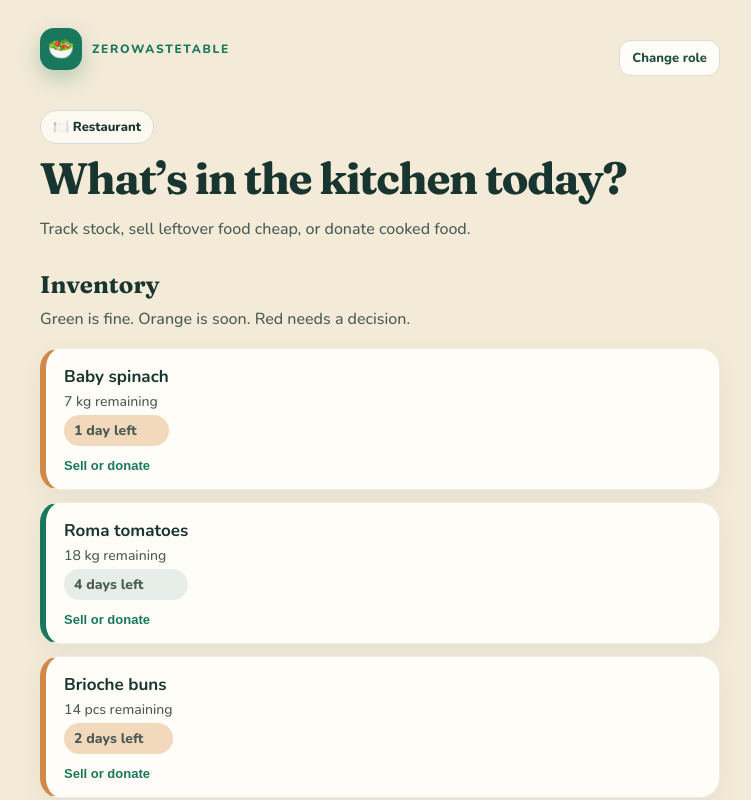
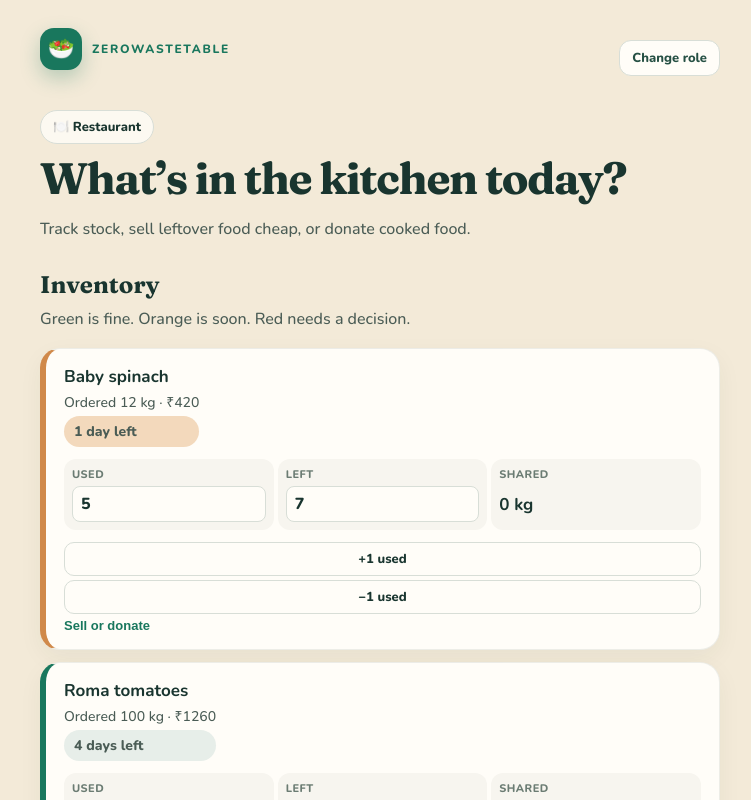
Before and after one commit to Manajain20/ZeroWasteTable, a React (Vite) app: page / in a window 1280 px wide. Both pictures are taken after a click on the button 640 px from the left and 432 px from the top of the page. Shown: the top 800 px of the page, without its empty margins (260-1011 px from the left). Built offline with nearby package versions, Linux system fonts and the light colour scheme.

Commit message:
Track used, leftover, and shared stock, scale listing prices from order cost, and refresh next-order suggestions from those logs.

```diff
--- a/src/App.jsx
+++ b/src/App.jsx
@@ -1,4 +1,4 @@
-import { useState } from 'react'
+import { useEffect, useState } from 'react'
 
 const roles = [
   {
@@ -28,10 +28,10 @@ function dateFromToday(days) {
 }
 
 const startingItems = [
-  { id: '1', name: 'Baby spinach', quantity: 7, unit: 'kg', expiry: dateFromToday(1), status: 'in-stock', lastOrder: 12, avgWastePct: 0.25 },
-  { id: '2', name: 'Roma tomatoes', quantity: 18, unit: 'kg', expiry: dateFromToday(4), status: 'in-stock', lastOrder: 100, avgWastePct: 0.2 },
-  { id: '3', name: 'Brioche buns', quantity: 14, unit: 'pcs', expiry: dateFromToday(2), status: 'in-stock', lastOrder: 24, avgWastePct: 0.18 },
-  { id: '4', name: 'Cooked herb chicken', quantity: 9, unit: 'portions', expiry: dateFromToday(0), status: 'in-stock', lastOrder: 18, avgWastePct: 0.34 },
+  { id: '1', name: 'Baby spinach', quantity: 7, used: 5, shared: 0, ordered: 12, cost: 420, unit: 'kg', expiry: dateFromToday(1), status: 'in-stock', lastOrder: 12, avgWastePct: 0.25 },
+  { id: '2', name: 'Roma tomatoes', quantity: 18, used: 82, shared: 0, ordered: 100, cost: 1260, unit: 'kg', expiry: dateFromToday(4), status: 'in-stock', lastOrder: 100, avgWastePct: 0.2 },
+  { id: '3', name: 'Brioche buns', quantity: 14, used: 10, shared: 0, ordered: 24, cost: 960, unit: 'pcs', expiry: dateFromToday(2), status: 'in-stock', lastOrder: 24, avgWastePct: 0.18 },
+  { id: '4', name: 'Cooked herb chicken', quantity: 9, used: 9, shared: 0, ordered: 18, cost: 810, unit: 'portions', expiry: dateFromToday(0), status: 'in-stock', lastOrder: 18, avgWastePct: 0.34 },
 ]
 
 function daysLeft(expiry) {
@@ -52,16 +52,45 @@ function freshness(item) {
   return { label: `${days} days left`, tone: 'ok' }
 }
 
+function orderedQty(item) {
+  return item.ordered || item.lastOrder || 0
+}
+
+function thisCycleWaste(item) {
+  const ordered = orderedQty(item)
+  if (!ordered) return null
+  const unused = Math.max(0, ordered - (item.used || 0))
+  return unused / ordered
+}
+
+function wasteForSuggestion(item) {
+  const thisWaste = thisCycleWaste(item)
+  const hasLog = (item.used || 0) > 0 || (item.shared || 0) > 0
+  if (hasLog && thisWaste !== null) return thisWaste
+  if (item.avgWastePct) return item.avgWastePct
+  return null
+}
+
 function suggestedOrder(item) {
-  if (!item.lastOrder || !item.avgWastePct) return null
-  return Math.max(0, Math.round(item.lastOrder * (1 - item.avgWastePct + 0.05)))
+  const lastOrder = item.lastOrder || item.ordered
+  const waste = wasteForSuggestion(item)
+  if (!lastOrder || waste === null) return null
+  return Math.max(0, Math.round(lastOrder * (1 - waste + 0.05)))
 }
 
 function closeCycle(item) {
-  const lastOrder = item.lastOrder || item.quantity
-  const thisWaste = lastOrder ? item.quantity / lastOrder : 0
+  const thisWaste = thisCycleWaste(item) || 0
   const avgWastePct = item.avgWastePct ? (item.avgWastePct + thisWaste) / 2 : thisWaste
   return { ...item, avgWastePct, suggestionDecision: undefined }
+}
+
+function priceForAmount(item, amount) {
+  if (!item.ordered || !item.cost) return 0
+  return Math.round(item.cost * (amount / item.ordered))
+}
+
+function roundQty(value) {
+  return Number(Number(value).toFixed(2))
 }
 
 export default function App() {
@@ -164,22 +193,27 @@ function RestaurantInventory({ items, setItems, listings, setListings, donations
     quantity: '',
     unit: 'kg',
     expiry: '',
+    cost: '',
   })
   const [actionItem, setActionItem] = useState(null)
   const [shareQty, setShareQty] = useState('')
-  const [price, setPrice] = useState('400')
   const [discount, setDiscount] = useState('30')
 
   function addItem(event) {
     event.preventDefault()
     const quantity = Number(form.quantity)
-    if (!form.name.trim() || !quantity || !form.expiry) return
+    const cost = Number(form.cost)
+    if (!form.name.trim() || !quantity || !form.expiry || !cost) return
 
     setItems([
       {
         id: String(Date.now()),
         name: form.name.trim(),
         quantity,
+        used: 0,
+        shared: 0,
+        ordered: quantity,
+        cost,
         unit: form.unit.trim() || 'kg',
         expiry: form.expiry,
         status: 'in-stock',
@@ -188,19 +222,7 @@ function RestaurantInventory({ items, setItems, listings, setListings, donations
       },
       ...items,
     ])
-    setForm({ name: '', quantity: '', unit: 'kg', expiry: '' })
-  }
-
-  function markItem(id, status) {
-    setItems(
-      items.map((item) => {
-        if (item.id !== id) return item
-        if (status === 'listed' || status === 'donated') {
-          return { ...closeCycle(item), status }
-        }
-        return { ...item, status }
-      }),
-    )
+    setForm({ name: '', quantity: '', unit: 'kg', expiry: '', cost: '' })
   }
 
   function shareAmount() {
@@ -210,26 +232,66 @@ function RestaurantInventory({ items, setItems, listings, setListings, donations
     return Math.min(amount, actionItem.quantity)
   }
 
-  function takeFromKitchen(amount) {
-    const sendingAll = amount >= actionItem.quantity
-    setItems(
-      items.map((item) => {
+  function setUsedAndLeft(id, nextUsed, nextLeft) {
+    const currentItem = items.find((item) => item.id === id)
+    if (!currentItem || currentItem.status !== 'in-stock') return
+    const shared = currentItem.shared || 0
+    const max = roundQty((currentItem.ordered || 0) - shared)
+    const used = roundQty(Math.min(Math.max(nextUsed, 0), max))
+    const left = roundQty(Math.min(Math.max(nextLeft, 0), roundQty(max - used)))
+
+    setItems((current) =>
+      current.map((item) =>
+        item.id === id ? { ...item, used, quantity: left, suggestionDecision: undefined } : item,
+      ),
+    )
+    if (actionItem?.id === id) {
+      setActionItem({ ...actionItem, used, quantity: left })
+    }
+  }
+
+  function useInKitchen(id, delta) {
+    const item = items.find((entry) => entry.id === id)
+    if (!item) return
+    setUsedAndLeft(id, item.used + delta, item.quantity - delta)
+  }
+
+  function typeStock(id, field, raw) {
+    const item = items.find((entry) => entry.id === id)
+    if (!item) return
+    const shared = item.shared || 0
+    const max = roundQty((item.ordered || 0) - shared)
+    const value = Number(raw)
+    if (Number.isNaN(value) || value < 0) return
+    if (field === 'used') {
+      const used = Math.min(value, max)
+      setUsedAndLeft(id, used, max - used)
+      return
+    }
+    const left = Math.min(value, max)
+    setUsedAndLeft(id, max - left, left)
+  }
+
+  function shareFromKitchen(amount, statusIfEmpty) {
+    setItems((current) =>
+      current.map((item) => {
         if (item.id !== actionItem.id) return item
-        if (sendingAll) return item
-        return {
+        const sendingAll = amount >= item.quantity
+        const next = {
           ...item,
-          quantity: Number((item.quantity - amount).toFixed(2)),
-          status: 'in-stock',
+          quantity: sendingAll ? 0 : roundQty(item.quantity - amount),
+          shared: roundQty((item.shared || 0) + amount),
         }
+        if (sendingAll) return { ...closeCycle(next), status: statusIfEmpty }
+        return { ...next, status: 'in-stock' }
       }),
     )
-    return sendingAll
   }
 
   function listForBuyers() {
     if (!actionItem) return
     const amount = shareAmount()
-    const originalPrice = Number(price)
+    const originalPrice = priceForAmount(actionItem, amount)
     const discountPercent = Math.min(80, Math.max(5, Number(discount) || 30))
     if (!amount || !originalPrice) return
 
@@ -248,8 +310,7 @@ function RestaurantInventory({ items, setItems, listings, setListings, donations
       },
       ...listings,
     ])
-    const sendingAll = takeFromKitchen(amount)
-    if (sendingAll) markItem(actionItem.id, 'listed')
+    shareFromKitchen(amount, 'listed')
     setActionItem(null)
   }
 
@@ -270,8 +331,7 @@ function RestaurantInventory({ items, setItems, listings, setListings, donations
       },
       ...donations,
     ])
-    const sendingAll = takeFromKitchen(amount)
-    if (sendingAll) markItem(actionItem.id, 'donated')
+    shareFromKitchen(amount, 'donated')
     setActionItem(null)
   }
 
@@ -283,18 +343,77 @@ function RestaurantInventory({ items, setItems, listings, setListings, donations
       <ul className="item-list">
         {items.map((item) => {
           const status = freshness(item)
-          const canShare = item.status === 'in-stock'
+          const canAdjust = item.status === 'in-stock'
+          const canShare = canAdjust && item.quantity > 0
           return (
             <li key={item.id} className={`item-card tone-${status.tone}`}>
               <div className="item-top">
                 <div>
                   <strong>{item.name}</strong>
                   <span>
-                    {item.quantity} {item.unit} remaining
+                    Ordered {item.ordered} {item.unit} · ₹{item.cost}
                   </span>
                 </div>
                 <span className={`tag tag-${status.tone}`}>{status.label}</span>
               </div>
+              <div className="stock-row">
+                <label>
+                  Used
+                  {canAdjust ? (
+                    <input
+                      type="number"
+                      min="0"
+                      step="0.1"
+                      value={item.used}
+                      onChange={(event) => typeStock(item.id, 'used', event.target.value)}
+                    />
+                  ) : (
+                    <strong>
+                      {item.used} {item.unit}
+                    </strong>
+                  )}
+                </label>
+                <label>
+                  Left
+                  {canAdjust ? (
+                    <input
+                      type="number"
+                      min="0"
+                      step="0.1"
+                      value={item.quantity}
+                      onChange={(event) => typeStock(item.id, 'left', event.target.value)}
+                    />
+                  ) : (
+                    <strong>
+                      {item.quantity} {item.unit}
+                    </strong>
+                  )}
+                </label>
+                <div>
+                  <em>Shared</em>
+                  <strong>
+                    {item.shared || 0} {item.unit}
+                  </strong>
+                </div>
+              </div>
+              {canAdjust ? (
+                <div className="action-row">
+                  <button
+                    className="qty-btn"
+                    type="button"
+                    onClick={() => useInKitchen(item.id, 1)}
+                    disabled={item.quantity < 1}
+                  >
+                    +1 used
+                  </button>
+                  <button
+                    className="qty-btn"
+                    type="button"
+                    onClick={() => useInKitchen(item.id, -1)}
+                    disabled={item.used < 1}
+                  >
+                    −1 used
+                  </button>
                   {canShare ? (
                     <button
                       className="text-btn"
@@ -306,6 +425,8 @@ function RestaurantInventory({ items, setItems, listings, setListings, donations
                     >
                       Sell or donate
                     </button>
+                  ) : null}
+                </div>
               ) : null}
             </li>
           )
@@ -332,20 +453,16 @@ function RestaurantInventory({ items, setItems, listings, setListings, donations
             />
           </label>
           <p className="lede">
-            You keep{' '}
-            {Number((actionItem.quantity - shareAmount()).toFixed(2))} {actionItem.unit}{' '}
-            for your own use.
+            You keep {roundQty(actionItem.quantity - shareAmount())} {actionItem.unit}{' '}
+            for the kitchen. Full price for this amount: ₹
+            {priceForAmount(actionItem, shareAmount())} (from ₹{actionItem.cost} for{' '}
+            {actionItem.ordered} {actionItem.unit} ordered). Buyers pay ₹
+            {Math.round(
+              priceForAmount(actionItem, shareAmount()) *
+                (1 - Math.min(80, Math.max(5, Number(discount) || 30)) / 100),
+            )}{' '}
+            after the discount.
           </p>
-          <div className="form-row">
-            <label>
-              Price for this amount (₹)
-              <input
-                type="number"
-                min="1"
-                value={price}
-                onChange={(event) => setPrice(event.target.value)}
-              />
-            </label>
           <label>
             Buyer discount %
             <input
@@ -356,7 +473,6 @@ function RestaurantInventory({ items, setItems, listings, setListings, donations
               onChange={(event) => setDiscount(event.target.value)}
             />
           </label>
-          </div>
           <div className="action-row">
             <button className="back" type="button" onClick={listForBuyers}>
               List for buyers
@@ -383,7 +499,7 @@ function RestaurantInventory({ items, setItems, listings, setListings, donations
         </label>
         <div className="form-row">
           <label>
-            Quantity
+            How much did you order?
             <input
               type="number"
               min="0"
@@ -402,6 +518,17 @@ function RestaurantInventory({ items, setItems, listings, setListings, donations
             />
           </label>
         </div>
+        <div className="form-row">
+          <label>
+            What you paid (₹)
+            <input
+              type="number"
+              min="1"
+              value={form.cost}
+              onChange={(event) => setForm({ ...form, cost: event.target.value })}
+              placeholder="420"
+            />
+          </label>
           <label>
             Expiry date
             <input
@@ -410,6 +537,7 @@ function RestaurantInventory({ items, setItems, listings, setListings, donations
               onChange={(event) => setForm({ ...form, expiry: event.target.value })}
             />
           </label>
+        </div>
         <button className="back" type="submit">
           Save item
         </button>
@@ -435,15 +563,15 @@ function OrderSuggestions({ items, setItems }) {
     <div className="suggestions">
       <h2 className="section-gap">Next order suggestions</h2>
       <p className="lede">
-        Based on what you usually waste, plus a small safety buffer. The app never places
-        an order for you.
+        These numbers follow what you logged as used, left, and shared, plus a small
+        safety buffer. The app never places an order for you.
       </p>
       {pending.length === 0 ? (
         <p className="empty">No pending suggestions. Log a few cycles and they will show up here.</p>
       ) : (
         <ul className="item-list">
           {pending.map((item) => (
-            <SuggestionCard key={item.id} item={item} onDecide={decide} />
+            <SuggestionCard key={`${item.id}-${item.used}-${item.quantity}-${item.shared}`} item={item} onDecide={decide} />
           ))}
         </ul>
       )}
@@ -454,8 +582,13 @@ function OrderSuggestions({ items, setItems }) {
 function SuggestionCard({ item, onDecide }) {
   const amount = suggestedOrder(item)
   const [own, setOwn] = useState(String(amount))
-  const wastePct = Math.round(item.avgWastePct * 100)
-  const change = Math.round((1 - amount / item.lastOrder) * 100)
+  const lastOrder = item.lastOrder || item.ordered
+  const wastePct = Math.round((wasteForSuggestion(item) || 0) * 100)
+  const change = lastOrder ? Math.round((1 - amount / lastOrder) * 100) : 0
+
+  useEffect(() => {
+    setOwn(String(amount))
+  }, [amount])
 
   return (
     <li className="item-card insight">
@@ -463,10 +596,12 @@ function SuggestionCard({ item, onDecide }) {
         <div>
           <strong>{item.name}</strong>
           <span>
-            Last order {item.lastOrder} {item.unit} · about {wastePct}% wasted
+            Ordered {lastOrder} {item.unit} · used {item.used || 0} · left {item.quantity} ·
+            shared {item.shared || 0}
           </span>
           <span>
-            Suggested next order: {amount} {item.unit} ({change >= 0 ? '↓' : '↑'}
+            This cycle {wastePct}% unused. Suggested next order: {amount} {item.unit} (
+            {change >= 0 ? '↓' : '↑'}
             {Math.abs(change)}% vs last, with 5% buffer)
           </span>
         </div>
@@ -552,7 +687,8 @@ function BuyerList({ listings, setListings }) {
                 <div>
                   <strong>{listing.name}</strong>
                   <span>
-                    {listing.quantity} {listing.unit} · {listing.pickup}
+                    {listing.quantity} {listing.unit} · {listing.pickup} · pay ₹
+                    {listing.discountedPrice} in person
                   </span>
                 </div>
                 <span className="tag tag-ok">Reserved</span>
--- a/src/index.css
+++ b/src/index.css
@@ -282,6 +282,61 @@ h2 {
   font-size: 17px;
 }
 
+.stock-row {
+  display: grid !important;
+  grid-template-columns: 1fr 1fr 1fr;
+  gap: 8px;
+}
+
+.stock-row div,
+.stock-row label {
+  display: grid;
+  gap: 4px;
+  padding: 8px;
+  border-radius: 12px;
+  background: #f7f5ef;
+}
+
+.stock-row em,
+.stock-row label {
+  font-style: normal;
+  font-size: 11px;
+  font-weight: 800;
+  letter-spacing: 0.04em;
+  text-transform: uppercase;
+  color: #6b7c73;
+}
+
+.stock-row input {
+  width: 100%;
+  margin: 0;
+  padding: 6px 8px;
+  border: 1px solid #d8ded7;
+  border-radius: 8px;
+  background: #fffdf8;
+  font: inherit;
+  font-size: 16px;
+  font-weight: 800;
+  color: #19352f;
+}
+
+.qty-btn {
+  padding: 7px 10px;
+  border: 1px solid #d8ded7;
+  border-radius: 10px;
+  background: #fffdf8;
+  font: inherit;
+  font-size: 13px;
+  font-weight: 800;
+  color: #19352f;
+  cursor: pointer;
+}
+
+.qty-btn:disabled {
+  opacity: 0.4;
+  cursor: not-allowed;
+}
+
 .price {
   display: flex !important;
   flex-direction: row;
```
Lines whose indentation alone changed are shown as unchanged.
